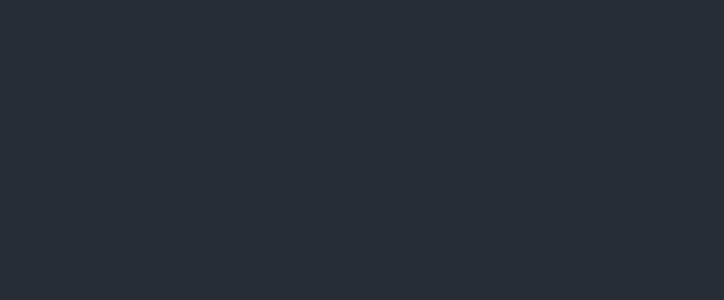
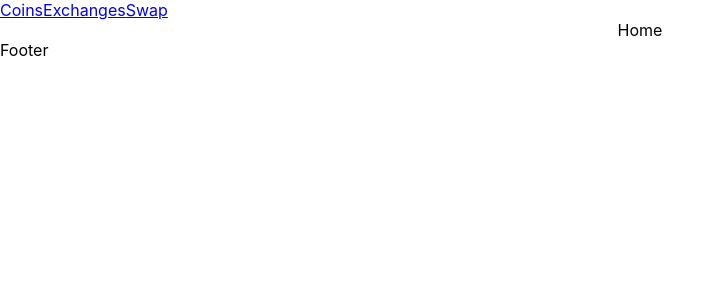
Before and after one commit to Popov-I-R/CoinCap-Clone, a React (Create React App) app: page / in a window 1280 px wide. Shown: the top 300 px of the page, without its empty margins (0-724 px from the left). Built offline with nearby package versions, Linux system fonts and the light colour scheme.

Commit message:
React-router & Bootstrap libraries added. Basic router created.

```diff
--- a/package.json
+++ b/package.json
@@ -6,8 +6,11 @@
     "@testing-library/jest-dom": "^5.16.5",
     "@testing-library/react": "^13.4.0",
     "@testing-library/user-event": "^13.5.0",
+    "bootstrap": "^5.2.2",
     "react": "^18.2.0",
+    "react-bootstrap": "^2.5.0",
     "react-dom": "^18.2.0",
+    "react-router-dom": "^6.4.2",
     "react-scripts": "5.0.1",
     "web-vitals": "^2.1.4"
   },
--- a/src/App.css
+++ b/src/App.css
@@ -12,7 +12,3 @@
   font-size: calc(10px + 2vmin);
   color: white;
 }
-
-.App-footer {
-
-}
--- a/src/App.js
+++ b/src/App.js
@@ -1,19 +1,38 @@
-import logo from './logo.svg';
-import './App.css';
+
+import "./App.css";
+import { BrowserRouter, Routes, Route,Navigate } from "react-router-dom";
+import Header from "./components/Header";
+import Footer from "./components/Footer";
 
 function App() {
   return (
-    <div className="App">
-      <header className="App-header">
+    <BrowserRouter>
+        <Header/>
+        <Routes>
+            <Route path='*' element={<div>Error</div>}/>
+            <Route path='/' element={
+              <div className="App">
+                Home
+              </div>}
+              />
+            <Route path='/home' element={<Navigate to="/" replace />}/>
+            <Route path='/exchanges' element={<div></div>}/>
+            <Route path='/swap' element={<div></div>}/>
+        </Routes>
+        <Footer/>
+    </BrowserRouter>
 
-      </header>
-      <main className="App-main">
+    // <div className="App">
+    //   <header className="App-header">
 
-      </main>
-      <footer className="App-footer">
+    //   </header>
+    //   <main className="App-main">
 
-      </footer>
-    </div>
+    //   </main>
+    //   <footer className="App-footer">
+
+    //   </footer>
+    // </div>
   );
 }
 
--- /dev/null
+++ b/src/components/Footer.js
@@ -0,0 +1,7 @@
+import React from 'react'
+
+export default function Footer() {
+  return (
+    <div>Footer</div>
+  )
+}
--- /dev/null
+++ b/src/components/Header.js
@@ -0,0 +1,12 @@
+import React from 'react'
+import { Link } from 'react-router-dom'
+
+export default function Header() {
+  return (
+    <div>
+     <Link className="" to='/'>Coins</Link>
+     <Link className="" to='/exchanges'>Exchanges</Link>
+     <Link className="" to='/swap'>Swap</Link>
+    </div>
+  )
+}
```
Also changed, not shown: src/logo.svg (deleted), 1 other file (tests, documents, lock files or other folders).
